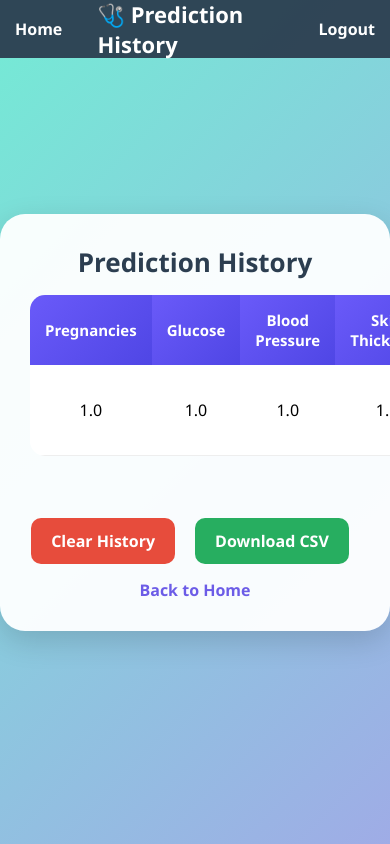
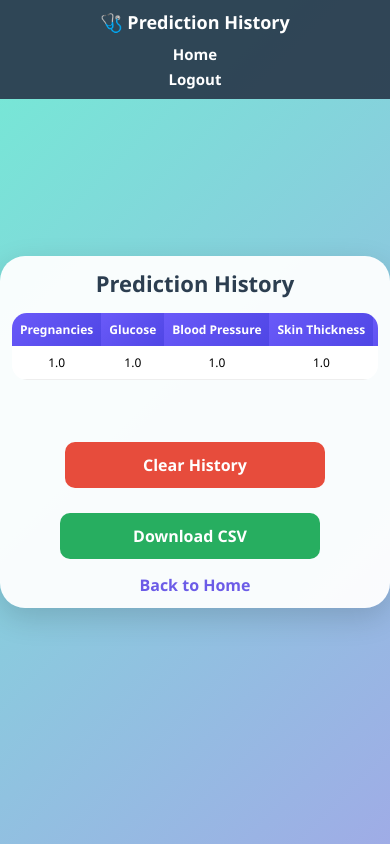
Before and after one commit to Rajeevreddy-2006/Diabetes-Prediction-System, a Flask app: page /history in a window 390 px wide. Run offline with Flask 3, Linux system fonts and the light colour scheme; the visitor is signed in with stand-in values (Sample User, id 1); tables that the repository leaves empty hold one stand-in row (values such as "Sample post"); parts of the project's set-up code (start-up, migrations or seed data) failed here and were passed over.

Commit message:
Improve mobile responsive UI and navbar layout

```diff
--- a/Diabetes_prediction_deployed/static/style.css
+++ b/Diabetes_prediction_deployed/static/style.css
@@ -116,13 +194,42 @@ a:hover {
     color: #28a745;
 }
 
-.welcome {
-    text-align: center;
-    font-weight: bold;
-    color: #2c3e50;
+.message {
+    font-size:18px;
+    color:#555;
+    margin:15px 0 25px;
+    line-height:1.6;
 }
 
-table{
+/* ===================================
+   FLASH MESSAGES
+=================================== */
+
+.flash {
+    padding: 12px;
+    margin-bottom: 15px;
+    border-radius: 10px;
+    text-align: center;
+    font-weight: 600;
+}
+
+.flash.error {
+    background: #ffe5e5;
+    color: #d63031;
+    border: 1px solid #ff7675;
+}
+
+.flash.success {
+    background: #d4edda;
+    color: #155724;
+    border: 1px solid #27ae60;
+}
+
+/* ===================================
+   TABLES
+=================================== */
+
+table {
     width: 100%;
     border-collapse: collapse;
     background: white;
@@ -141,24 +248,43 @@ th{
     font-size: 15px;
 }
 
-td{
+td {
     padding: 12px;
     text-align: center;
     border-bottom: 1px solid #eee;
 }
 
-tr:hover{
+tr:hover {
     background: #f8f9ff;
 }
 
-.history-actions{
+/* ===================================
+   HISTORY PAGE
+=================================== */
+
+.history-container {
+    width: 95%;
+    max-width: 1400px;
+    margin: 100px auto;
+    background: rgba(255,255,255,0.95);
+    padding: 30px;
+    border-radius: 25px;
+    box-shadow: 0 10px 30px rgba(0,0,0,0.15);
+    overflow-x: auto;
+}
+
+.history-actions {
     margin-top: 25px;
     display: flex;
     justify-content: center;
     gap: 20px;
 }
 
-.navbar{
+/* ===================================
+   NAVBAR
+=================================== */
+
+.navbar {
     position: fixed;
     top: 0;
     left: 0;
@@ -201,110 +327,161 @@ tr:hover{
     font-weight: 700;
 }
 
-@media(max-width:768px){
-    .navbar{
-        gap: 20px;
-        flex-wrap: wrap;
-        padding: 15px;
+/* ===================================
+   ANIMATIONS
+=================================== */
+
+@keyframes fadeIn {
+    from {
+        opacity: 0;
+        transform: translateY(20px);
     }
-    .navbar a{
-        font-size: 16px;
-    }
-    .container{
-        width: 90%;
-        margin-top: 110px;
+    to {
+        opacity: 1;
+        transform: translateY(0);
     }
 }
 
-.welcome {
-    text-align: center;
-    font-size: 18px;
-    color: #2c3e50;
-    margin-bottom: 15px;
+/* ===================================
+   RESPONSIVE DESIGN
+=================================== */
+@media (max-width: 768px){
+    /* Containers */
+    .container{
+        width:95%;
+        margin-top:100px;
+        padding:15px;
+    }
+    .history-container{
+        width:95%;
+        margin-top:90px;
+        padding:15px;
+    }
+    /* Navbar */
+    .navbar{
+        padding:12px 15px;
+    }
+    .navbar a{
+        font-size:14px;
+    }
+    .nav-left,
+    .nav-right{
+        gap:12px;
+    }
+    .nav-center{
+        font-size:16px;
+        white-space:nowrap;
+    }
+    /* Forms */
+    input{
+        padding:12px;
+        font-size:16px;
+    }
+    button{
+        font-size:16px;
+        padding:12px;
+    }
+    /* Headings */
+    h1{
+        font-size:24px;
+    }
+    .result{
+        font-size:24px;
+    }
+    /* History Table */
+    table{
+        display:block;
+        overflow-x:auto;
+        white-space:nowrap;
+    }
+    th{
+        font-size:13px;
+        padding:10px;
+    }
+    td{
+        font-size:13px;
+        padding:10px;
+    }
+    /* Buttons */
+    .history-actions{
+        flex-direction:column;
+        align-items:center;
+        gap:10px;
+    }
+    .download-btn,
+    .clear-btn{
+        width:220px;
+        text-align:center;
+    }
 }
 
-.flash{
-    padding: 12px;
-    margin-bottom: 15px;
-    border-radius: 10px;
-    text-align: center;
-    font-weight: 600;
+/* Small Phones */
+@media (max-width: 500px){
+    .navbar{
+        padding:10px;
+    }
+    .navbar a{
+        font-size:13px;
+    }
+    .nav-center{
+        font-size:14px;
+    }
+    .nav-left,
+    .nav-right{
+        gap:8px;
+    }
+    h1{
+        font-size:22px;
+    }
+    .container{
+        width:98%;
+        padding:12px;
+    }
+    .history-container{
+        width:98%;
+        padding:12px;
+    }
+    th,
+    td{
+        font-size:12px;
+        padding:8px;
+    }
 }
 
-.flash.error{
-    background: #ffe5e5;
-    color: #d63031;
-    border: 1px solid #ff7675;
+@media(max-width:768px){
+    .navbar{
+        flex-direction:column;
+        align-items:center;
+        padding:10px;
     }
-
-.flash.success{
-    background: #d4edda;
-    color: #155724;
-    border: 1px solid #27ae60;
+    .nav-center{
+        position:static;
+        transform:none;
+        order:1;
+        margin-bottom:10px;
+        font-size:18px;
+        text-align:center;
     }
-
-.clear-btn{
-    background: #e74c3c;
-    color: white;
-    padding: 12px 20px;
-    border-radius: 10px;
-    text-decoration: none;
-    font-weight: bold;
+    .nav-left{
+        order:2;
+        display:flex;
+        gap:25px;
     }
-
-.clear-btn:hover{
-    background:#c0392b;
-    transform:translateY(-2px);
+    .nav-right{
+        order:3;
+        display:flex;
+        justify-content:center;
+        width:100%;
+        margin-top:5px;
     }
-
+    .navbar a{
+        font-size:15px;
+        margin:0;
+    }
+    .container{
+        margin-top:120px;
+    }
     .history-container{
-    width: 95%;
-    max-width: 1400px;
-    margin: 100px auto;
-    background: rgba(255,255,255,0.95);
-    padding: 30px;
-    border-radius: 25px;
-    box-shadow: 0 10px 30px rgba(0,0,0,0.15);
-    overflow-x: auto;
+        margin-top:120px;
     }
-
-.register-text{
-    margin-top: 20px;
-    text-align: center;
-    font-size: 16px;
-    color: #666;
 }
-
-.register-link{
-    display:inline !important;
-    color: #27ae60;
-    text-decoration: none;
-    font-weight: 600;
-    margin-left: 5px;
-}
-
-.register-link:hover{
-    text-decoration: underline;
-}
-
-.download-btn{
-    display:inline-block;
-    padding:12px 20px;
-    background:#27ae60;
-    color:white;
-    text-decoration:none;
-    border-radius:10px;
-    font-weight:bold;
-    margin-right:10px;
-}
-
-.download-btn:hover{
-    background:#219150;
-}
-
-.message{
-    font-size:18px;
-    color:#555;
-    margin:15px 0 25px;
-    line-height:1.6;
-}
--- a/Diabetes_prediction_deployed/templates/history.html
+++ b/Diabetes_prediction_deployed/templates/history.html
@@ -57,7 +57,9 @@
                 Download CSV
             </a>
         </div>
-        <a href="/">Back to Home</a>
+        <div class="back-home">
+            <a href="/">Back to Home</a>
+        </div>
     </div>
 
 </body>
```
Also changed, not shown: other parts of Diabetes_prediction_deployed/static/style.css (+94 -16 lines). Lines whose indentation alone changed are shown as unchanged.
